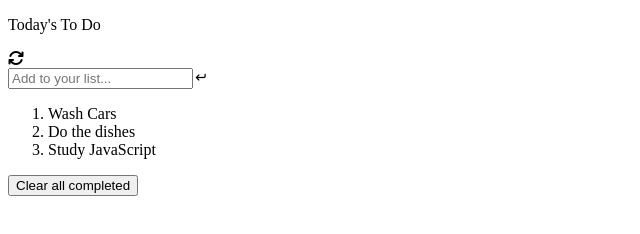
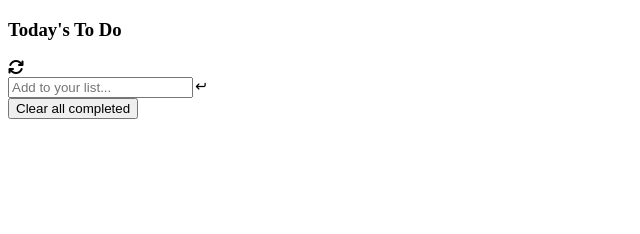
Before and after one commit to Rachelwebdev/Interactive-to-do-list-with-webpack-bundle, a website: page src/index.html in a window 1280 px wide. Shown: the whole page, without its empty margins (0-640 px from the left). Drawn offline with Linux system fonts and the light colour scheme.

Commit message:
Edit class name in html file

```diff
--- a/src/index.html
+++ b/src/index.html
@@ -12,7 +12,7 @@
   <body>
     <main class="to-do-list-main-container">
       <div class="header-container">
-        <p class="header">Today's To Do</p>
+        <h3 class="header">Today's To Do</h3>
         <i class="fa-solid fa-arrows-rotate"></i>
       </div>
       <div class="input-container">
@@ -22,12 +22,12 @@
           class="fa-solid fa-arrow-turn-down fa-rotate-90 fa-2xs"
         ></i>
       </div>
-      <div class="to-do-list-container">
-        <ol>
-          <li>Wash Cars</li>
+      <div id="to-do-list-container">
+        <!-- <ol>
+          <li>Take out the trash</li>
           <li>Do the dishes</li>
           <li>Study JavaScript</li>
-        </ol>
+        </ol> -->
       </div>
       <button class="clear-btn">Clear all completed</button>
     </main>
```
